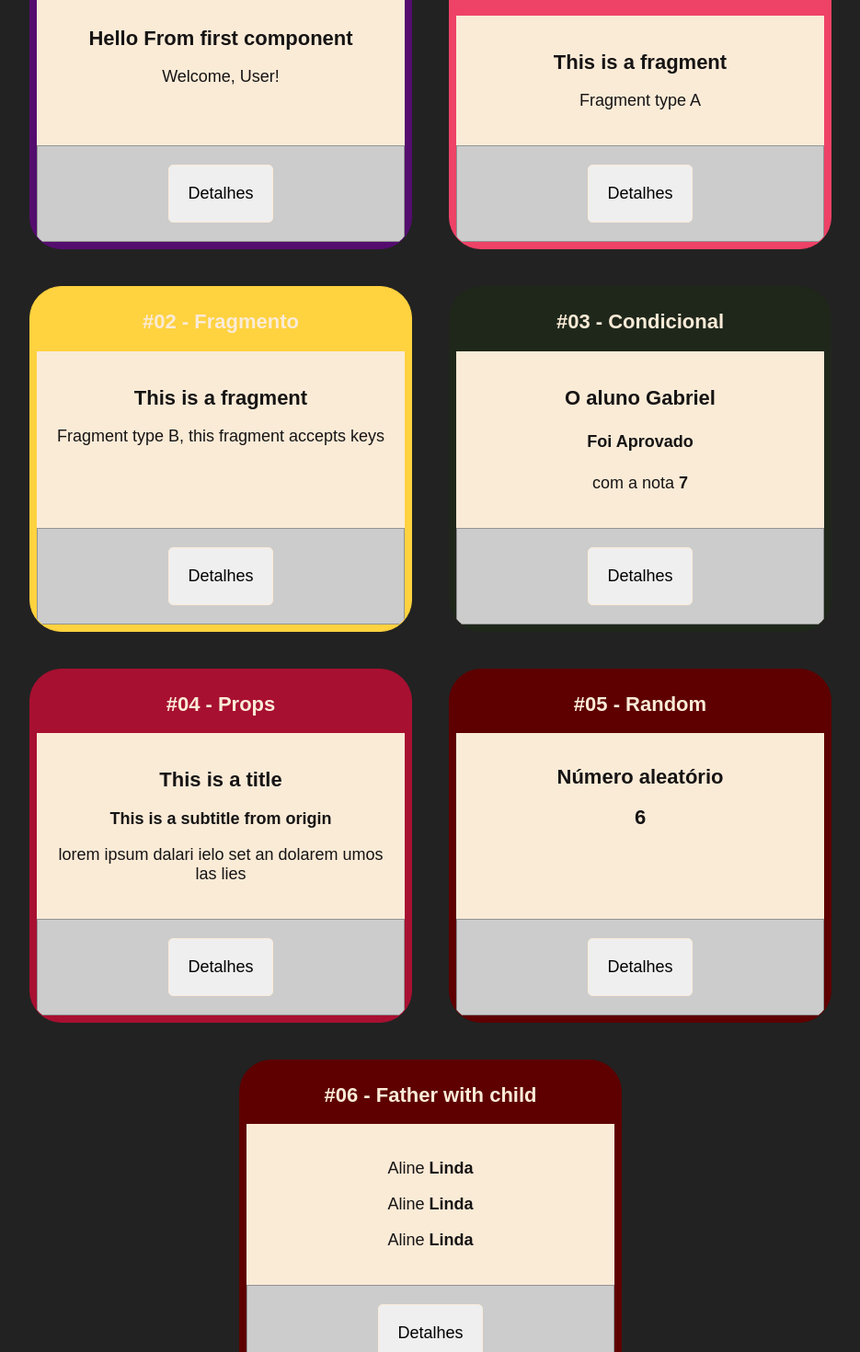
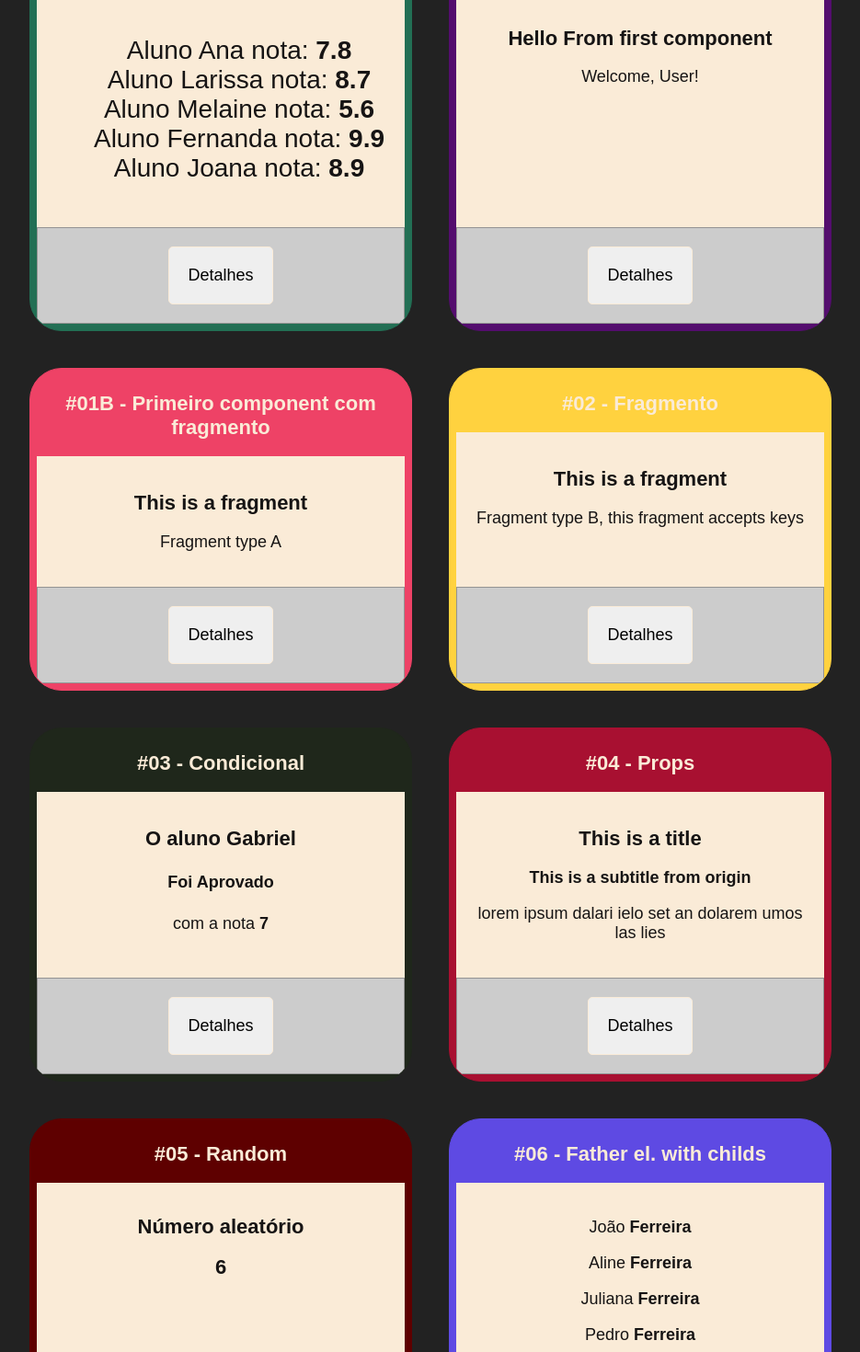
Before and after one commit to ALESSANDROLMENEZES/react-introduction, a React (Create React App) app: page / in a window 1280 px wide. Shown: the part 240-1710 px from the top of the page at 92% size, without its empty margins (172-1107 px from the left). Built offline with nearby package versions, Linux system fonts and the light colour scheme.

Commit message:
Repeat element from a list

```diff
--- a/src/App.jsx
+++ b/src/App.jsx
@@ -7,6 +7,8 @@ import FragmentB from './components/basics/FragmentB';
 import Random from './components/basics/Randon';
 import Card from './components/layout/Card';
 import Father from './components/basics/Father';
+import Child from './components/basics/Child';
+import Repeat from './components/basics/Repeat';
 import './App.css';
 
 export default () => (
@@ -14,6 +16,11 @@ export default () => (
   <>
     <h1>React App</h1>
     <div className="Cards">
+
+      <Card title="#07 - Repeat" color="#226f54">
+        <Repeat />
+      </Card>
+
       <Card title="#01A - Primeiro component" color="#540d6e">
         <First />
       </Card>
@@ -41,8 +48,13 @@ export default () => (
         <Random min={1} max={10}/>
       </Card>
 
-      <Card title="#06 - Father with child">
-        <Father name="Aline" lastname="Linda"/>
+      <Card title="#06 - Father el. with childs" color="#5e4ae3">
+        <Father lastname="Ferreira">
+          <Child name="João"/>
+          <Child name="Aline"/>
+          <Child name="Juliana"/>
+          <Child name="Pedro"/>
+        </Father>
       </Card>
 
     </div>
--- a/src/components/basics/Father.jsx
+++ b/src/components/basics/Father.jsx
@@ -1,12 +1,11 @@
-import React from 'react';
-import Child from './Child';
+import React, {cloneElement} from 'react';
 
 export default props => (
 /* jshint ignore:start */
     <>
-        <Child name={props.name} lastname={props.lastname}/>
-        <Child name={props.name} lastname={props.lastname}/>
-        <Child name={props.name} lastname={props.lastname}/>
+        {props.children.map((child, i) => {
+            return cloneElement(child, { ...props, key: i });
+        })}
     </>
    /* jshint ignore:end */
 );
--- /dev/null
+++ b/src/components/basics/Repeat.jsx
@@ -0,0 +1,15 @@
+import React from 'react';
+import alunos from '../../data/alunos';
+
+export default props => {
+    /* jshint ignore:start */
+    let list = alunos.map((aluno) => (<li key={aluno.id}>Aluno {aluno.name} nota: <strong>{aluno.value}</strong></li>));
+    return (
+        <>
+            <ul style={{ listStyle:'none' }}>
+                {list}
+            </ul>
+        </>
+    );
+    /* jshint ignore:end */
+};
--- /dev/null
+++ b/src/data/alunos.js
@@ -0,0 +1,7 @@
+export default [
+    {id: 1, name:'Ana', value:7.8},
+    {id: 2, name:'Larissa', value:8.7},
+    {id: 3, name:'Melaine', value:5.6},
+    {id: 4, name:'Fernanda', value:9.9},
+    {id: 5, name:'Joana', value:8.9},
+];
```
